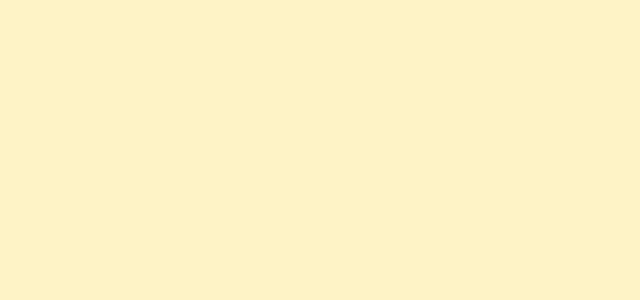
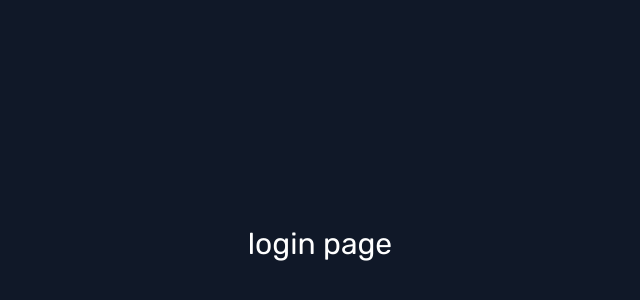
Before and after one commit to shiba-murmu/Discover-your-recipe, a React (Vite) app in the folder frontend/: page / in a window 1280 px wide. Shown: the part 156-456 px from the top of the page, without its empty margins (320-960 px from the left). Built offline with nearby package versions, Linux system fonts and the light colour scheme.

Commit message:
demo text is added in the login page

```diff
--- a/frontend/src/pages/Auth/Login/LoginPage.jsx
+++ b/frontend/src/pages/Auth/Login/LoginPage.jsx
@@ -3,9 +3,9 @@ import React from 'react'
 function LoginPage() {
   return (
     <>
-        <div className='h-screen flex justify-center items-center bg-amber-100'>
-           <div>
-
+        <div className='h-screen flex justify-center items-center bg-gray-900'>
+           <div className='text-white font-bold text-3xl'>
+                login page
            </div>
         </div>
     </>
```
